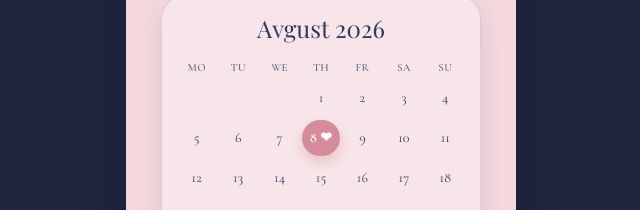
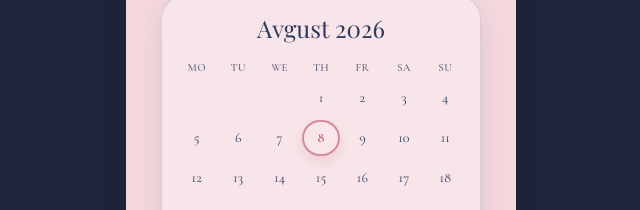
Before and after one commit to Omaddevs/taklifnoma, a React (Vite) app: page / in a window 1280 px wide. Shown: the part 1680-1890 px from the top of the page, without its empty margins (319-959 px from the left). Built offline with nearby package versions, Linux system fonts and the light colour scheme.

Commit message:
Refine calendar highlight style for wedding day marker.
Replace the heart-emphasis treatment with a clean circular highlight around the date to match the requested visual direction.

Made-with: Cursor

```diff
--- a/src/components/DressCode.jsx
+++ b/src/components/DressCode.jsx
@@ -82,11 +82,11 @@ function DressCode({ locale = 'uz' }) {
                 day === null
                   ? ''
                   : day === 8
-                    ? "bg-[#d58c9a] font-semibold text-white shadow-[0_6px_14px_rgba(213,140,154,0.42)]"
+                    ? 'border-2 border-[#d58c9a] bg-[#f8e6ea] font-semibold text-[#b45f72] shadow-[0_6px_14px_rgba(213,140,154,0.28)]'
                     : 'text-[#2f3b5c]'
               }`}
             >
-              {day === 8 ? '8 ❤' : day ?? ''}
+              {day ?? ''}
             </span>
           ))}
         </div>
```
